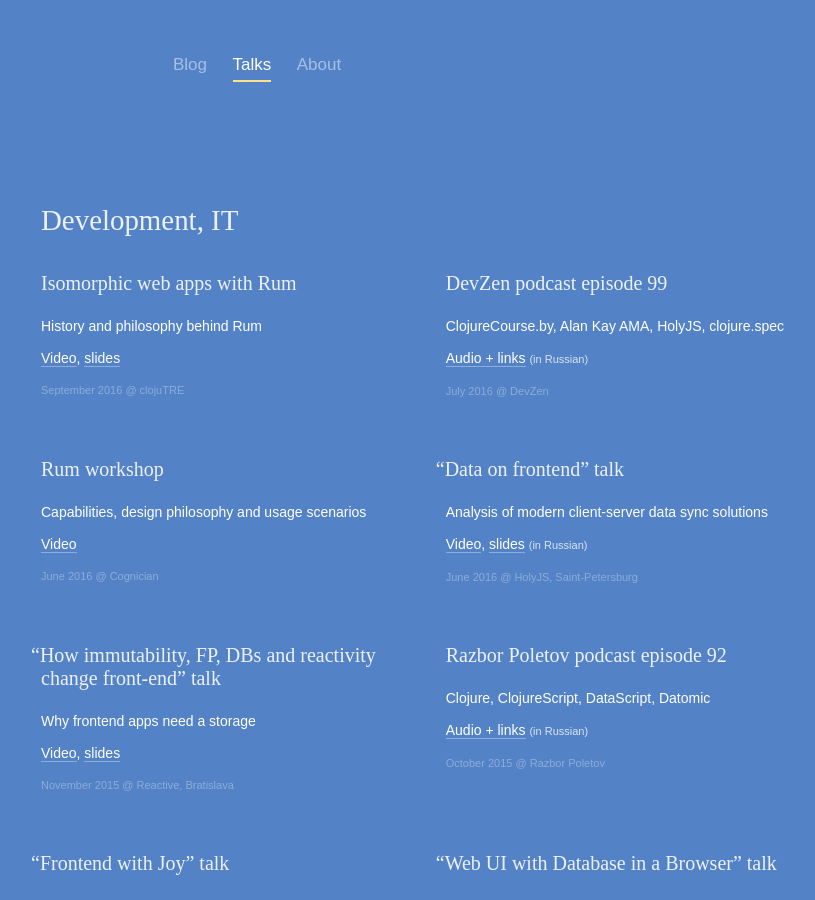
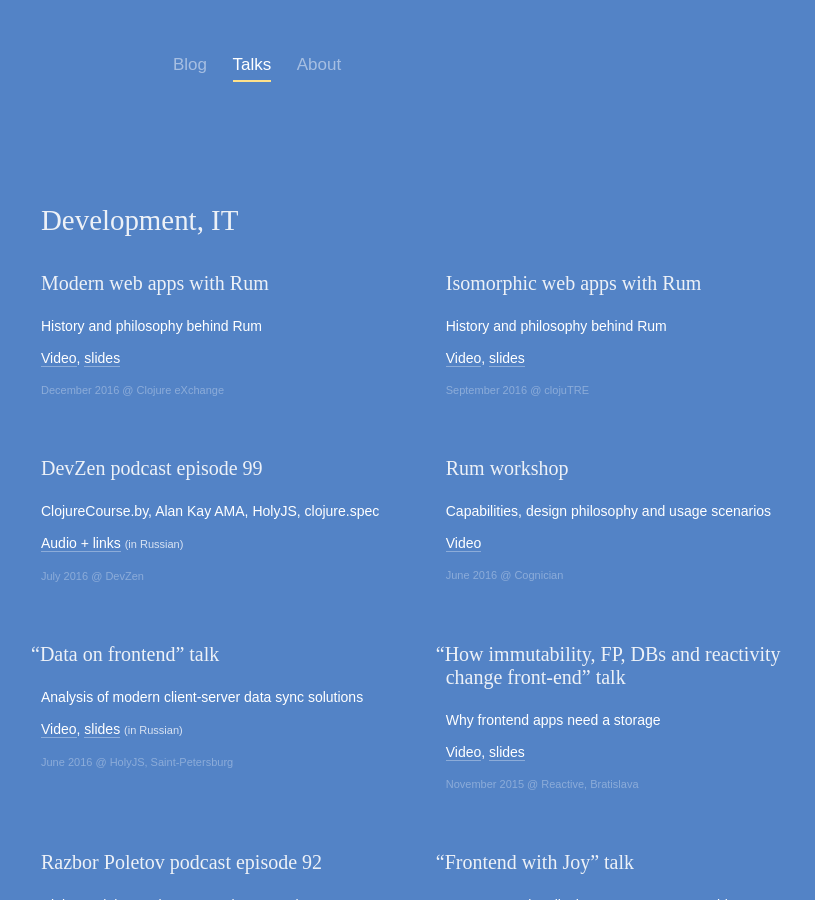
Before and after one commit to tonsky/tonsky.github.io, a Jekyll site: the page built from talks/index.html, in a window 1280 px wide and 900 px high. Shown: the whole window, without its empty margins (196-1011 px from the left). Built offline with Jekyll 4.4.1, drawn with Linux system fonts in a browser that asks for light colours; some web fonts are replaced.

Commit message:
Clojure eXchange talk

```diff
--- a/talks/index.html
+++ b/talks/index.html
@@ -10,6 +10,14 @@ class: page_wide
 </ul>
 
 <h1>Development, IT</h1>
+
+<div class=event>
+    <h1>Modern web apps with Rum<span class="lang lang_en"></span></h1>
+    <p>History and philosophy behind Rum
+    <p class=links><a href="https://skillsmatter.com/skillscasts/9149-modern-web-apps-with-rum">Video</a>, <a href="https://dl.dropboxusercontent.com/u/561580/conferences/2016.12%20Clojure%20eXchange.pdf">slides</a>
+    <p class=where>December 2016 <span class=at>@</span>&nbsp;Clojure eXchange</a>
+</div>
+
 
 <div class=event>
     <h1>Isomorphic web apps with Rum<span class="lang lang_en"></span></h1>
```
